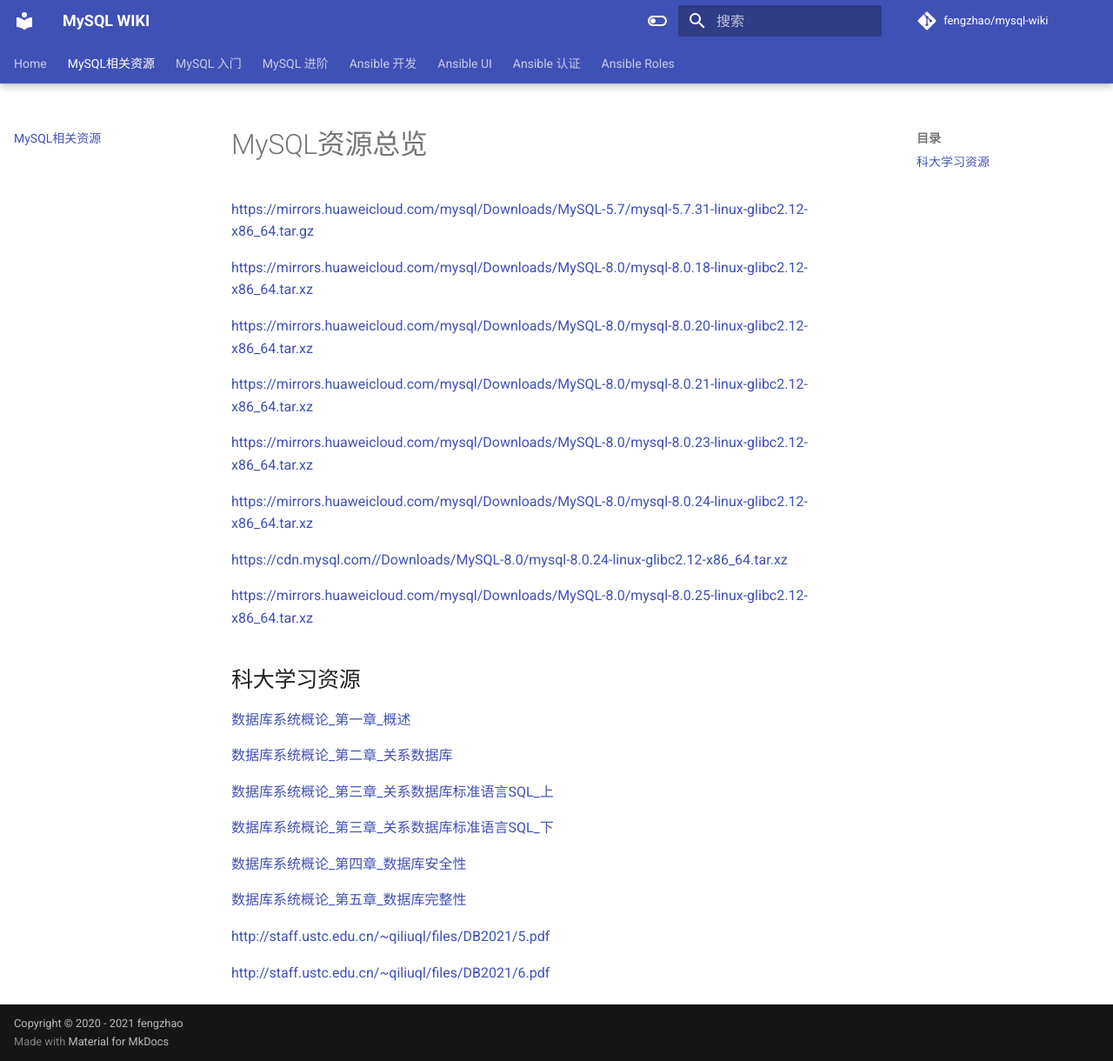
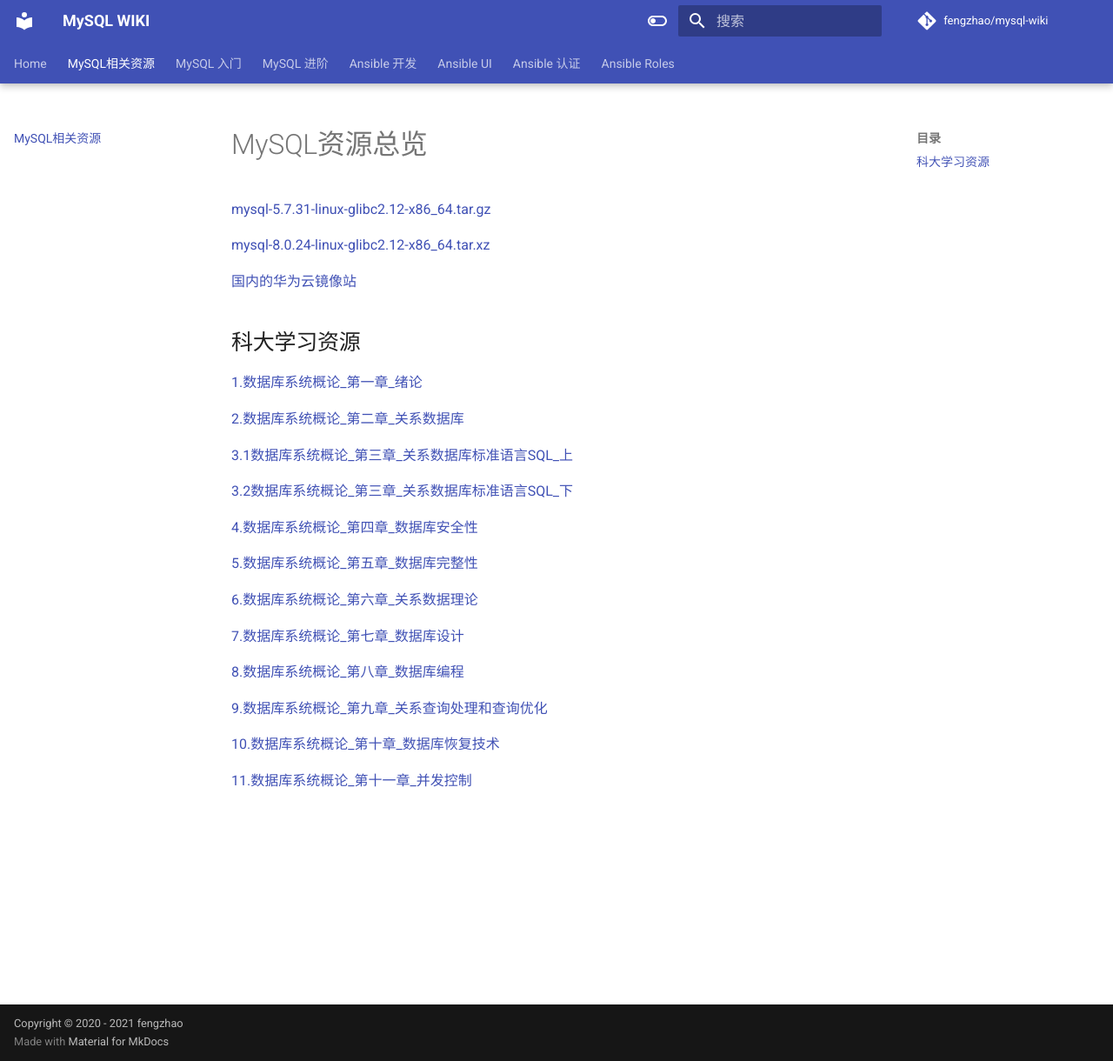
Before and after one commit to fengzhaowiki/mysql-wiki, an MkDocs documentation site: the page built from docs/resources.md, in a window 1280 px wide and 1220 px high. Shown: the whole window at 87% size. Built offline with MkDocs 1.6.1 and Material for MkDocs 9.7.7, drawn with Linux system fonts in a browser that asks for light colours; comment, search, counter and statistics services are not loaded.

Commit message:
update mysql docs

```diff
--- a/docs/resources.md
+++ b/docs/resources.md
@@ -1,43 +1,43 @@
 # MySQL资源总览
 
-https://mirrors.huaweicloud.com/mysql/Downloads/MySQL-5.7/mysql-5.7.31-linux-glibc2.12-x86_64.tar.gz
 
-https://mirrors.huaweicloud.com/mysql/Downloads/MySQL-8.0/mysql-8.0.18-linux-glibc2.12-x86_64.tar.xz
+[mysql-5.7.31-linux-glibc2.12-x86_64.tar.gz](https://cdn.mysql.com/archives/mysql-5.7/mysql-5.7.34-linux-glibc2.12-x86_64.tar.gz)
 
-https://mirrors.huaweicloud.com/mysql/Downloads/MySQL-8.0/mysql-8.0.20-linux-glibc2.12-x86_64.tar.xz
+[mysql-8.0.24-linux-glibc2.12-x86_64.tar.xz](https://cdn.mysql.com//Downloads/MySQL-8.0/mysql-8.0.24-linux-glibc2.12-x86_64.tar.xz)
 
-https://mirrors.huaweicloud.com/mysql/Downloads/MySQL-8.0/mysql-8.0.21-linux-glibc2.12-x86_64.tar.xz
-
-https://mirrors.huaweicloud.com/mysql/Downloads/MySQL-8.0/mysql-8.0.23-linux-glibc2.12-x86_64.tar.xz
-
-https://mirrors.huaweicloud.com/mysql/Downloads/MySQL-8.0/mysql-8.0.24-linux-glibc2.12-x86_64.tar.xz
-
-https://cdn.mysql.com//Downloads/MySQL-8.0/mysql-8.0.24-linux-glibc2.12-x86_64.tar.xz
-
-https://mirrors.huaweicloud.com/mysql/Downloads/MySQL-8.0/mysql-8.0.25-linux-glibc2.12-x86_64.tar.xz
+[国内的华为云镜像站](https://mirrors.huaweicloud.com/mysql/Downloads/MySQL-8.0/)
 
 
 
 ## 科大学习资源
 
-[数据库系统概论_第一章_概述](http://staff.ustc.edu.cn/~qiliuql/files/DB2021/1.1.pdf)
+[1.数据库系统概论_第一章_绪论](http://staff.ustc.edu.cn/~qiliuql/files/DB2021/1.1.pdf)
 
 
-[数据库系统概论_第二章_关系数据库](http://staff.ustc.edu.cn/~qiliuql/files/DB2021/2.pdf)
+[2.数据库系统概论_第二章_关系数据库](http://staff.ustc.edu.cn/~qiliuql/files/DB2021/2.pdf)
 
 
-[数据库系统概论_第三章_关系数据库标准语言SQL_上](http://staff.ustc.edu.cn/~qiliuql/files/DB2021/3.1.pdf)
+[3.1数据库系统概论_第三章_关系数据库标准语言SQL_上](http://staff.ustc.edu.cn/~qiliuql/files/DB2021/3.1.pdf)
 
 
-[数据库系统概论_第三章_关系数据库标准语言SQL_下](http://staff.ustc.edu.cn/~qiliuql/files/DB2021/3.2.pdf)
+[3.2数据库系统概论_第三章_关系数据库标准语言SQL_下](http://staff.ustc.edu.cn/~qiliuql/files/DB2021/3.2.pdf)
 
 
-[数据库系统概论_第四章_数据库安全性](http://staff.ustc.edu.cn/~qiliuql/files/DB2021/4.pdf)
+[4.数据库系统概论_第四章_数据库安全性](http://staff.ustc.edu.cn/~qiliuql/files/DB2021/4.pdf)
 
 
-[数据库系统概论_第五章_数据库完整性](http://staff.ustc.edu.cn/~qiliuql/files/DB2021/5.pdf)
+[5.数据库系统概论_第五章_数据库完整性](http://staff.ustc.edu.cn/~qiliuql/files/DB2021/5.pdf)
 
 
-http://staff.ustc.edu.cn/~qiliuql/files/DB2021/5.pdf
+[6.数据库系统概论_第六章_关系数据理论](http://staff.ustc.edu.cn/~qiliuql/files/DB2021/6.pdf)
 
-http://staff.ustc.edu.cn/~qiliuql/files/DB2021/6.pdf
+[7.数据库系统概论_第七章_数据库设计](http://staff.ustc.edu.cn/~qiliuql/files/DB2021/6.pdf)
+
+[8.数据库系统概论_第八章_数据库编程](http://staff.ustc.edu.cn/~qiliuql/files/DB2021/8.pdf)
+
+[9.数据库系统概论_第九章_关系查询处理和查询优化](http://staff.ustc.edu.cn/~qiliuql/files/DB2021/8.pdf)
+
+
+[10.数据库系统概论_第十章_数据库恢复技术](http://staff.ustc.edu.cn/~qiliuql/files/DB2021/10.pdf)
+
+[11.数据库系统概论_第十一章_并发控制](http://staff.ustc.edu.cn/~qiliuql/files/DB2021/11.pdf)
```
